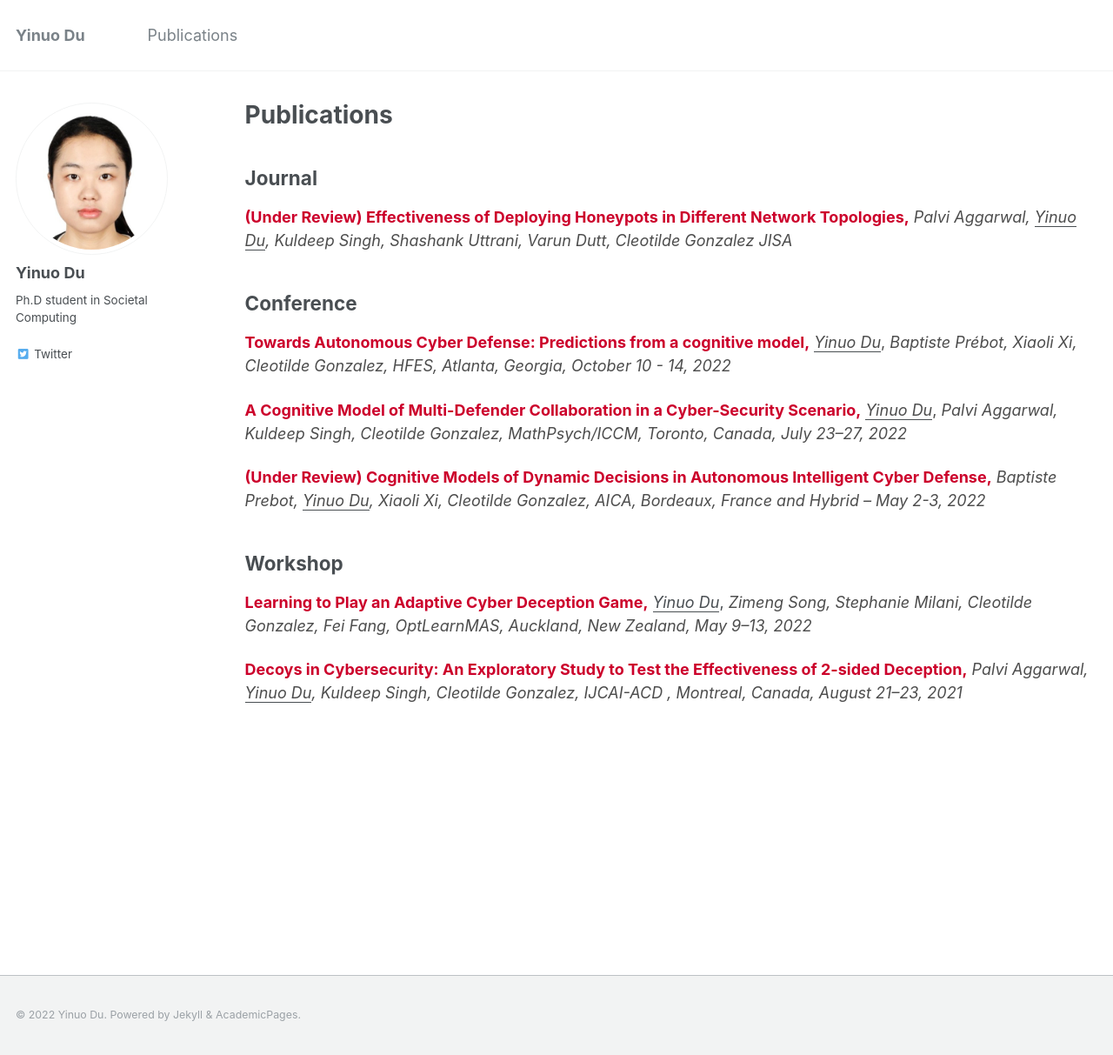
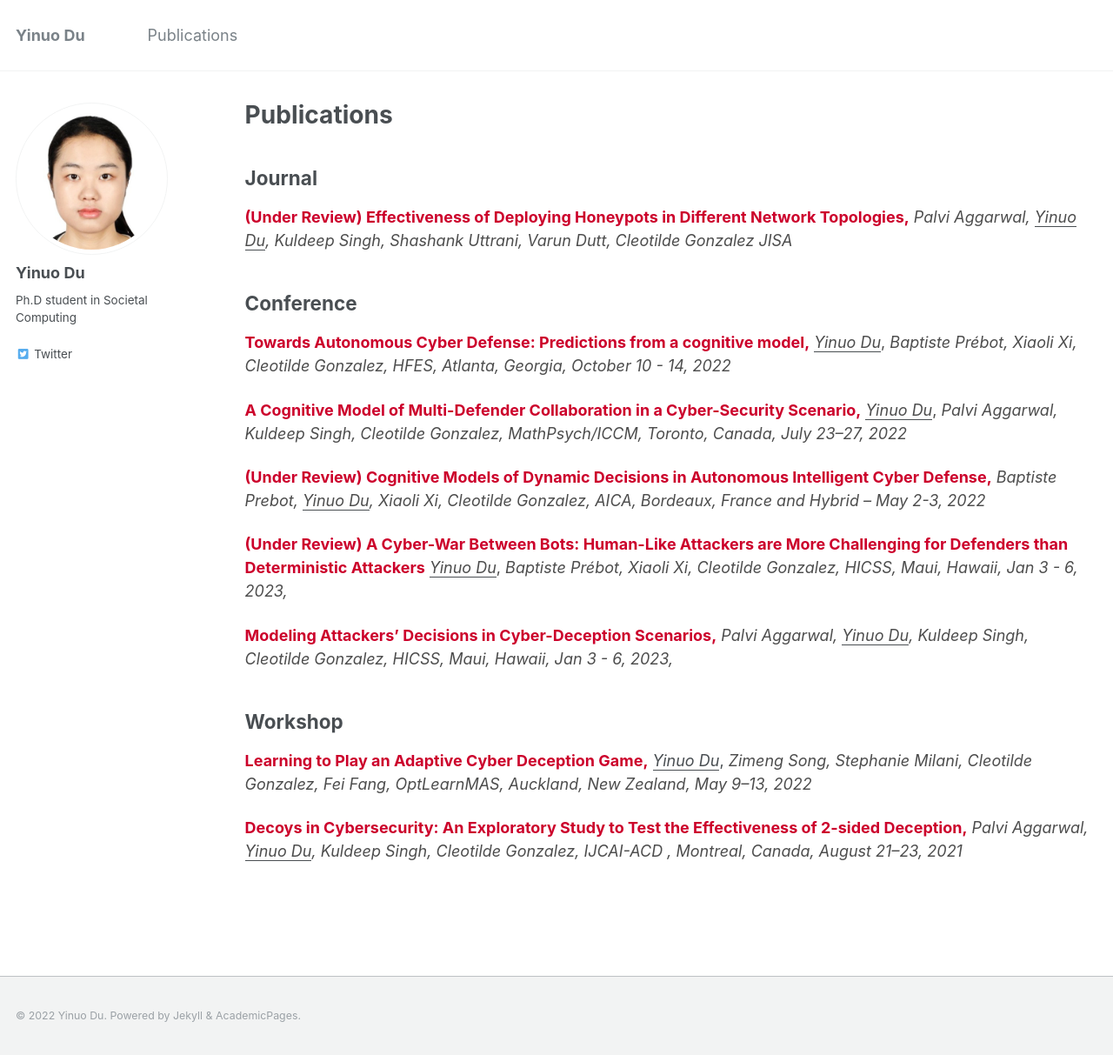
Before and after one commit to aduyinuo/aduyinuo.github.io, a Jekyll site: the page built from _pages/publications.md, in a window 1280 px wide and 1213 px high. Shown: the whole window at 87% size. Built offline with Jekyll 4.4.1, drawn with Linux system fonts in a browser that asks for light colours.

Commit message:
HICSS submission

```diff
--- a/_pages/publications.md
+++ b/_pages/publications.md
@@ -25,6 +25,10 @@ author_profile: true
 
 <span style="color:#cc002b;">**(Under Review) Cognitive Models of Dynamic Decisions in Autonomous Intelligent Cyber Defense,**</span>   <span style="color:#4d4d4d;">*Baptiste Prebot, <u>Yinuo Du</u>, Xiaoli Xi, Cleotilde Gonzalez,*   *AICA, Bordeaux, France and Hybrid – May 2-3, 2022*</span>
 
+<span style="color:#cc002b;">**(Under Review) A Cyber-War Between Bots: Human-Like Attackers are More Challenging for Defenders than Deterministic Attackers**</span>   <span style="color:#4d4d4d;">*<u>Yinuo Du</u>*, *Baptiste Prébot, Xiaoli Xi, Cleotilde Gonzalez,*   *HICSS, Maui, Hawaii, Jan 3 - 6, 2023,*</span>
+
+<span style="color:#cc002b;">**Modeling Attackers' Decisions in Cyber-Deception Scenarios,**</span>   <span style="color:#4d4d4d;">*Palvi Aggarwal, <u>Yinuo Du</u>, Kuldeep Singh, Cleotilde Gonzalez,*   *HICSS, Maui, Hawaii, Jan 3 - 6, 2023,*</span>
+
 ## Workshop
 <span style="color:#cc002b;">**Learning to Play an Adaptive Cyber Deception Game,**</span>   *<u>Yinuo Du</u>*, <span style="color:#4d4d4d;">*Zimeng Song, Stephanie Milani, Cleotilde Gonzalez, Fei Fang,*   *OptLearnMAS, Auckland, New Zealand, May 9--13, 2022*</span>
 
```
